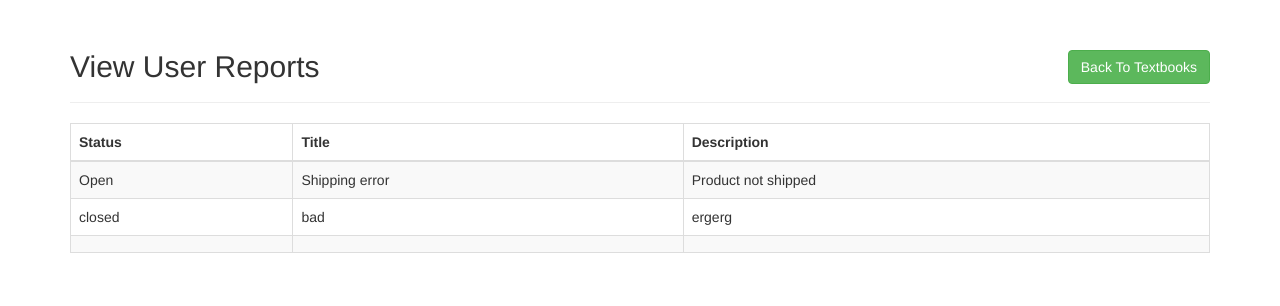
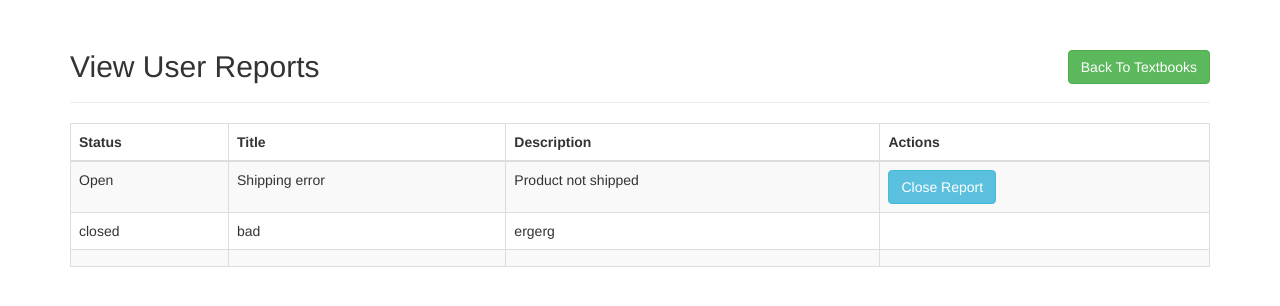
Before and after one commit to bwelsh515/CIS454_Book_Seller, a PHP site: page /reports.php in a window 1280 px wide. Shown: the part 60-366 px from the top of the page. Run offline with PHP 8.4, Linux system fonts and the light colour scheme; the visitor is signed in with stand-in values (Sample User, id 1); data comes from the database, SQL or seed files in the repository.

Commit message:
Allow Admin to change status of reports

```diff
--- a/public/reports.php
+++ b/public/reports.php
@@ -39,6 +39,24 @@ try {
 } catch (PDOException $error) {
     echo $sql . "<br>" . $error->getMessage();
 }
+
+if (isset($_POST['submit'])) {
+    try {
+        $report_id = $_POST['report_id'];
+        $connection = new PDO($dsn, $db_username, $db_password, $db_options);
+        $sql = "UPDATE reports
+            SET  report_status = 'Closed'
+            WHERE report_id = :report_id";
+        if ($statement = $connection->prepare($sql)) {
+            $statement->bindParam(":report_id", $report_id);
+            if ($statement->execute()) {
+                header("Refresh:0");
+            }
+        }
+    } catch (PDOException $error) {
+        echo $sql . "<br>" . $error->getMessage();
+    }
+}
 ?>
 
 <?php require "templates/header.php";?>
@@ -58,6 +76,7 @@ if ($result && $statement->rowCount() > 0) {?>
                         <!-- <th>Creator</th> -->
 						<th>Title</th>
 						<th>Description</th>
+						<th>Actions</th>
 					</tr>
 				</thead>
 				<tbody>
@@ -67,6 +86,14 @@ if ($result && $statement->rowCount() > 0) {?>
                         <!-- <td><?php echo escape($row["report_creator"]); ?></td> -->
 						<td><?php echo escape($row["report_title"]); ?></td>
 						<td><?php echo escape($row["description"]); ?></td>
+						<td>
+						<?php if ($row["report_status"] === "Open") {?>
+							<form method="post">
+								<input type="hidden" name="report_id" value="<?php echo htmlspecialchars($row["report_id"]); ?>">
+								<input type="submit" name="submit" value="Close Report" class="btn btn-info">
+							</form>
+						<?php }?>
+						</td>
 						<!-- TODO: display edit/delete buttons if admin or owner of book (seller) -->
 					</tr>
 				<?php }?>
```
